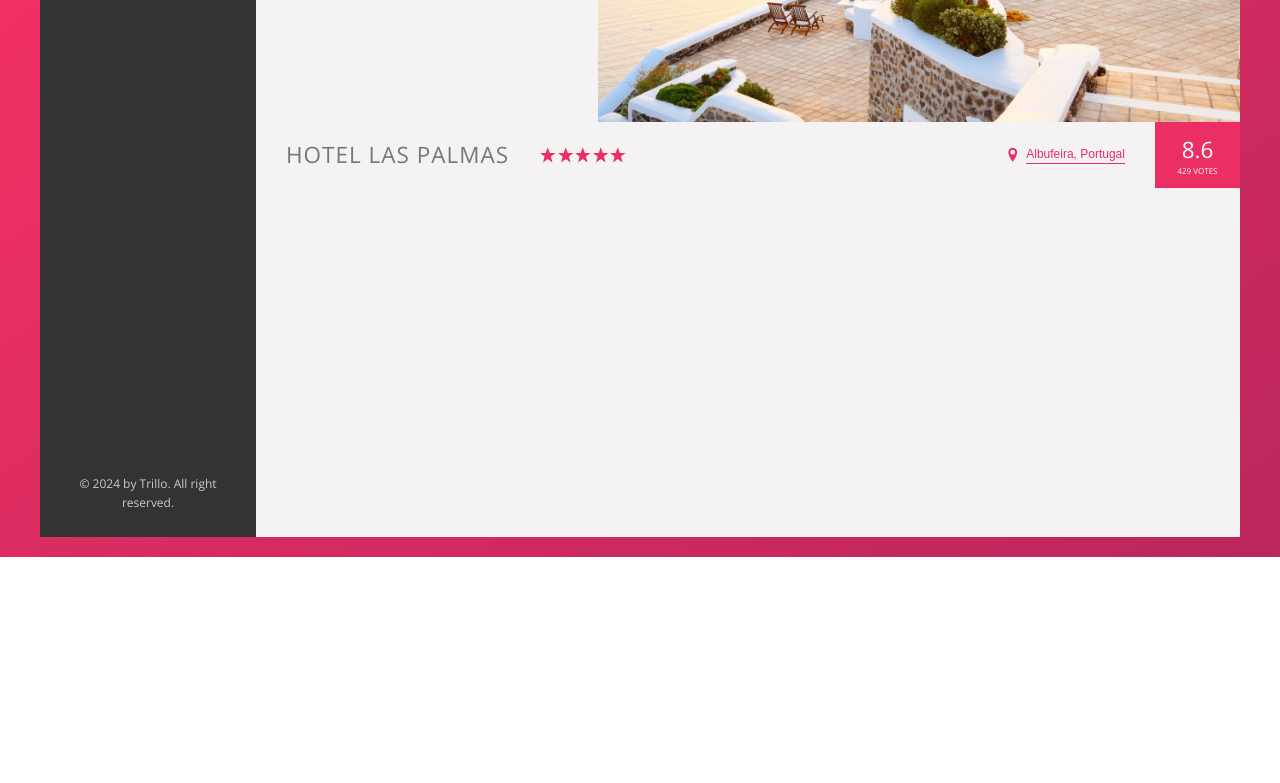
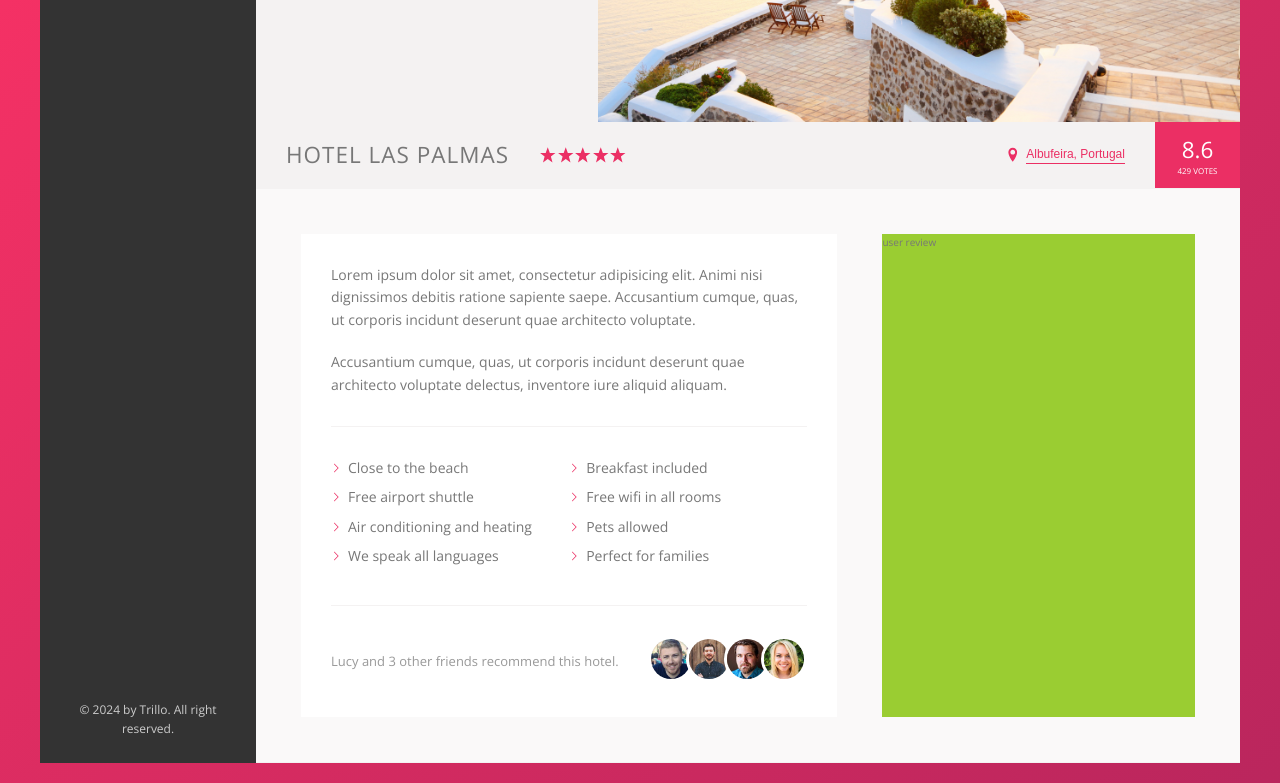
Before and after one commit to AntonyIshchenko/trillo-css, a website: page index.html in a window 1280 px wide. Shown: the part 353-1136 px from the top of the page. Before the commit the page ends 910 px from the top, so only its background shows below. Drawn offline with nearby package versions, Linux system fonts and the light colour scheme.

Commit message:
description-section

```diff
--- a/index.html
+++ b/index.html
@@ -153,6 +153,60 @@
               <div class="overview__rating-count">429 votes</div>
             </div>
           </div>
+
+          <div class="detail">
+            <div class="description">
+              <p class="paragraph">
+                Lorem ipsum dolor sit amet, consectetur adipisicing elit. Animi
+                nisi dignissimos debitis ratione sapiente saepe. Accusantium
+                cumque, quas, ut corporis incidunt deserunt quae architecto
+                voluptate.
+              </p>
+              <p class="paragraph">
+                Accusantium cumque, quas, ut corporis incidunt deserunt quae
+                architecto voluptate delectus, inventore iure aliquid aliquam.
+              </p>
+              <ul class="list">
+                <li class="list__item">Close to the beach</li>
+                <li class="list__item">Breakfast included</li>
+                <li class="list__item">Free airport shuttle</li>
+                <li class="list__item">Free wifi in all rooms</li>
+                <li class="list__item">Air conditioning and heating</li>
+                <li class="list__item">Pets allowed</li>
+                <li class="list__item">We speak all languages</li>
+                <li class="list__item">Perfect for families</li>
+              </ul>
+
+              <div class="recommend">
+                <p class="recommend__count">
+                  Lucy and 3 other friends recommend this hotel.
+                </p>
+                <div class="recommend__friends">
+                  <img
+                    src="img/user-3.jpg"
+                    alt="friend 1"
+                    class="recommend__photo"
+                  />
+                  <img
+                    src="img/user-4.jpg"
+                    alt="friend 2"
+                    class="recommend__photo"
+                  />
+                  <img
+                    src="img/user-5.jpg"
+                    alt="friend 3"
+                    class="recommend__photo"
+                  />
+                  <img
+                    src="img/user-6.jpg"
+                    alt="friend 4"
+                    class="recommend__photo"
+                  />
+                </div>
+              </div>
+            </div>
+            <div class="user-reviews">user review</div>
+          </div>
         </main>
       </div>
     </div>
--- a/sass/_base.scss
+++ b/sass/_base.scss
@@ -4,6 +4,7 @@
   --color-primary-dark: #ba265d;
 
   --color-white: #fff;
+  --color-black: #000;
 
   --color-grey-light-1: #faf9f9;
   --color-grey-light-2: #f4f2f2;
@@ -14,7 +15,10 @@
   --color-grey-dark-2: #777;
   --color-grey-dark-3: #999;
 
-  --shadow-dark: 0 2rem 6rem rgba($color: #000000, $alpha: 0.3);
+  --shadow-dark: 0 2rem 6rem rgba(var(--color-black), 0.3);
+  --shadow-light: 0 2rem 5rem rgba(var(--color-black), 0.06);
+
+  --line: 1px solid var(--color-grey-light-2);
 }
 
 *,
--- a/sass/_components.scss
+++ b/sass/_components.scss
@@ -210,7 +210,7 @@
   display: flex;
   align-items: center;
   justify-content: space-between;
-  border-bottom: 1px solid var(--color-grey-light-2);
+  border-bottom: var(--line);
 
   &__heading {
     font-size: 2.25rem;
@@ -304,3 +304,77 @@
     box-shadow: none;
   }
 }
+
+//////////////////////////////////////////////////////////////
+/// PARAGRAPH
+
+.paragraph:not(:last-of-type) {
+  margin-bottom: 2rem;
+}
+
+//////////////////////////////////////////////////////////////
+/// LIST
+
+.list {
+  margin: 3rem 0;
+  list-style: none;
+  padding: 3rem 0;
+  border-top: var(--line);
+  border-bottom: var(--line);
+
+  display: flex;
+  flex-wrap: wrap;
+
+  &__item {
+    flex: 0 0 50%;
+    margin-bottom: 0.7rem;
+  }
+
+  &__item::before {
+    content: '';
+    display: inline-block;
+    height: 1rem;
+    width: 1rem;
+    margin-right: 0.7rem;
+
+    background-color: var(--color-primary);
+
+    -webkit-mask-image: url(../img/chevron-thin-right.svg);
+    -webkit-mask-size: cover;
+    mask-image: url(../img/chevron-thin-right.svg);
+    mask-size: cover;
+
+    //older browsers
+    // background-image: url(../img/chevron-thin-right.svg);
+    // background-size: cover;
+  }
+}
+
+//////////////////////////////////////////////////////////////
+/// RECOMMEND
+
+.recommend {
+  font-size: 1.3rem;
+  color: var(--color-grey-dark-3);
+  display: flex;
+  align-items: center;
+  justify-content: space-between;
+
+  &__count {
+  }
+
+  &__friends {
+  }
+
+  &__photo {
+    box-sizing: content-box;
+    height: 4rem;
+    width: 4rem;
+    border-radius: 50%;
+    border: 3px solid var(--color-white);
+
+    &:not(:last-child) {
+      margin-right: -1.15rem;
+    }
+  }
+}
--- a/sass/_layout.scss
+++ b/sass/_layout.scss
@@ -9,7 +9,7 @@
   font-size: 1.4rem;
   height: 7rem;
   background-color: var(--color-white);
-  border-bottom: 1px solid var(--color-grey-light-2);
+  border-bottom: var(--line);
 
   display: flex;
   justify-content: space-between;
@@ -32,6 +32,25 @@
 .hotel-view {
   background-color: var(--color-grey-light-2);
   flex: 1;
+}
 
-  height: 80rem;
+.detail {
+  display: flex;
+  padding: 4.5rem;
+  background-color: var(--color-grey-light-1);
+  border-bottom: var(--line);
 }
+
+.description {
+  font-size: 1.4rem;
+  background-color: var(--color-white);
+  box-shadow: var(--shadow-light);
+  padding: 3rem;
+  flex: 0 0 60%;
+  margin-right: 4.5rem;
+}
+
+.user-reviews {
+  background-color: yellowgreen;
+  flex: 1;
+}
```
Also changed, not shown: css/style.css.
